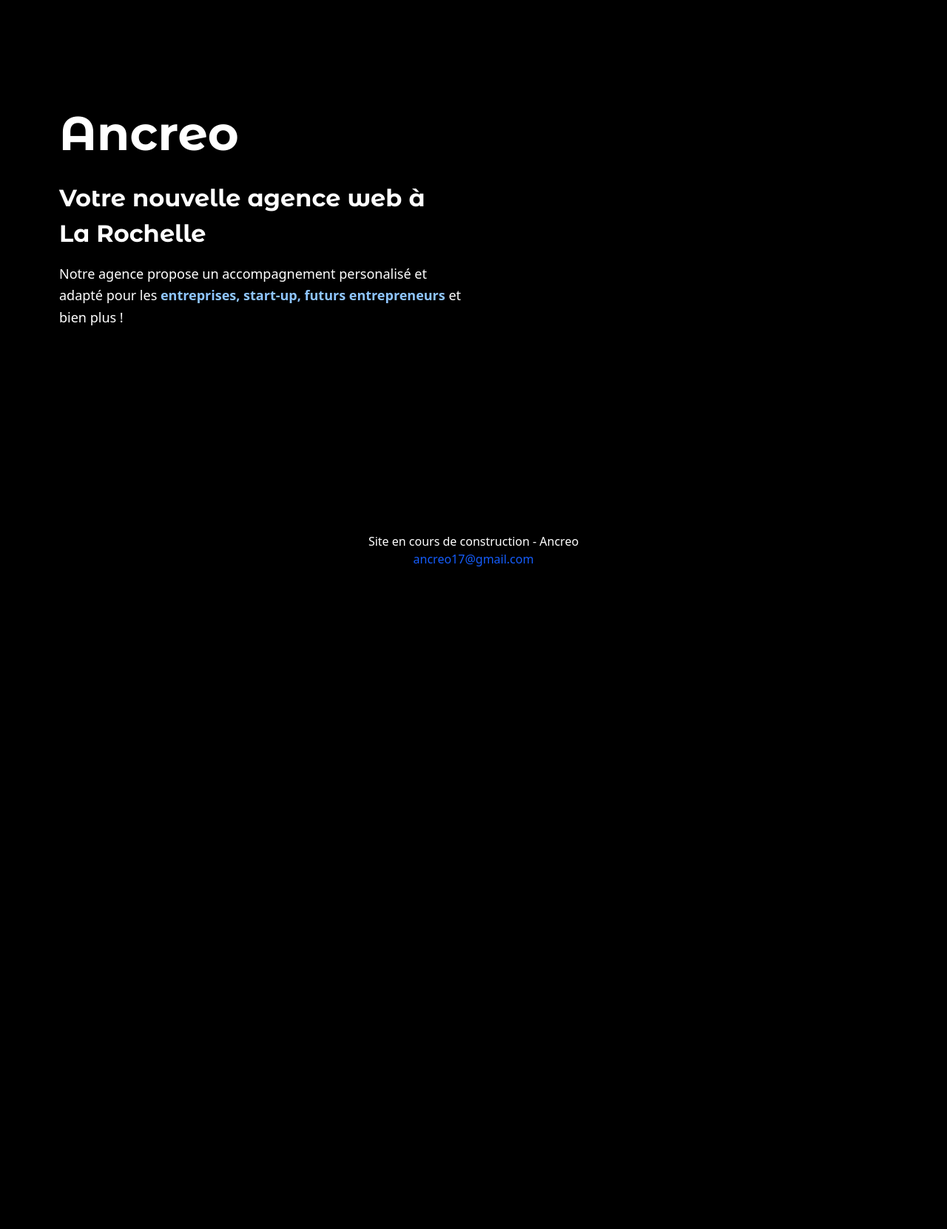
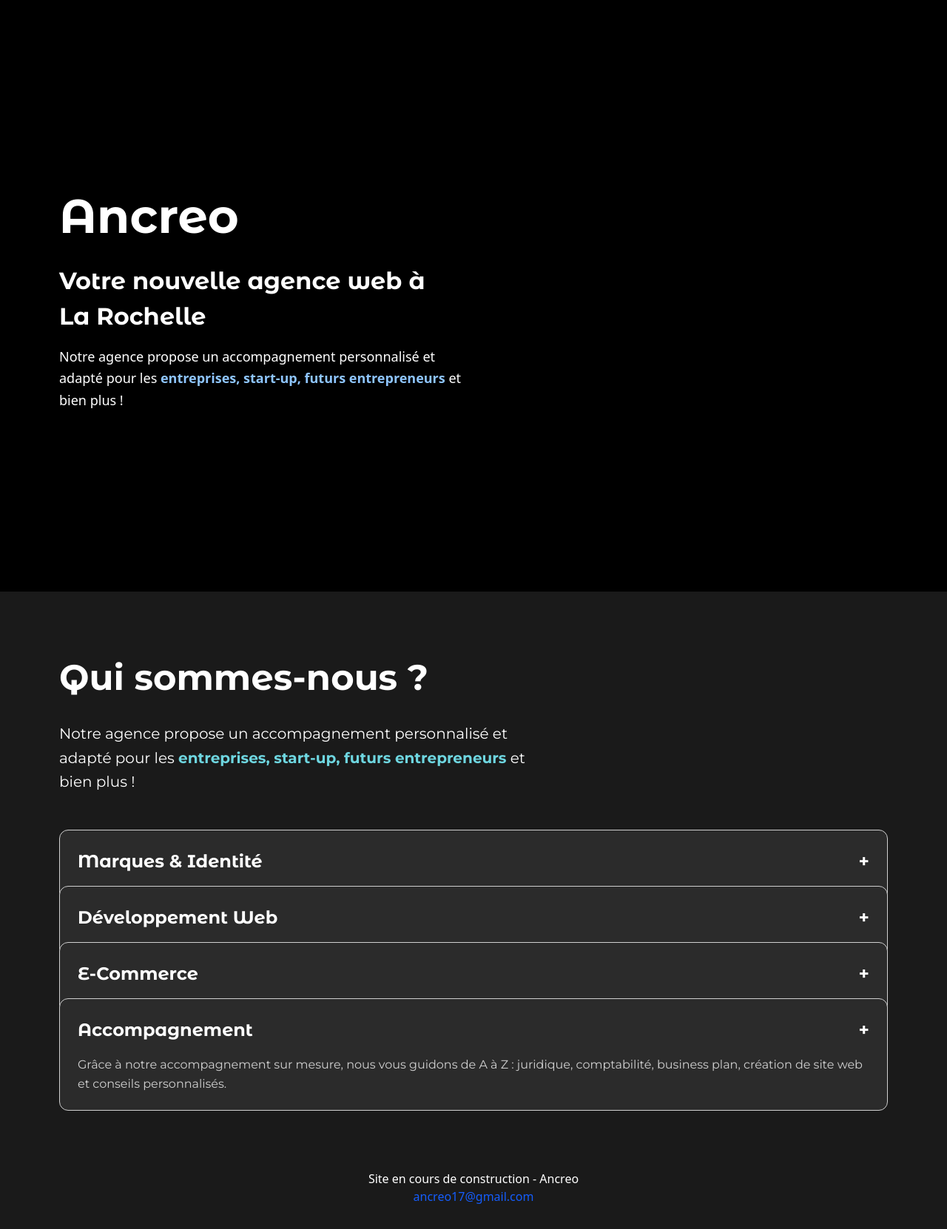
Before and after one commit to AKEFIS/ancreo, a PHP site: page / in a window 1280 px wide. Shown: the whole page at 74% size. Before the commit the page ends 766 px from the top, so only its background shows below. Run offline with PHP 8.4, Linux system fonts and the light colour scheme; style sheets or scripts are compiled from the project's sources; some libraries are stand-ins or nearby versions.

Commit message:
feat: partie qui sommes nous fonctionnelle

```diff
--- a/index.php
+++ b/index.php
@@ -1,11 +1,20 @@
 <!DOCTYPE html>
 <html lang="fr">
+
 <head>
   <meta charset="UTF-8" />
   <meta name="viewport" content="width=device-width, initial-scale=1.0" />
   <title>Ancreo</title>
+
+  <!-- Google Fonts -->
   <link rel="preconnect" href="https://fonts.googleapis.com" />
   <link rel="preconnect" href="https://fonts.gstatic.com" crossorigin />
+  <link rel="stylesheet" href="./src/css/output.css" />
+  <link
+    href="https://fonts.googleapis.com/css2?family=Montserrat+Alternates:wght@100..900&family=Montserrat:wght@100..900&display=swap"
+    rel="stylesheet" />
+
+  <!-- THREE.JS -->
   <script type="importmap">
     {
       "imports": {
@@ -14,28 +23,18 @@
       }
     }
   </script>
-    <script type="module" src="/src/js/hero.js"></script>
-    <link
-      href="https://fonts.googleapis.com/css2?family=Montserrat+Alternates:ital,wght@0,100;0,200;0,300;0,400;0,500;0,600;0,700;0,800;0,900;1,100;1,200;1,300;1,400;1,500;1,600;1,700;1,800;1,900&family=Montserrat:ital,wght@0,100..900;1,100..900&display=swap"
-      rel="stylesheet"
-    />
-    <!-- TAILWIND -->
-    <link rel="stylesheet" href="/src/css/output.css" />
-    <style>
-      #container {
-        position: fixed;
-        top: 0;
-        left: 0;
-        width: 100%;
-        height: 100%;
-        z-index: -1;
-      }
-    </style>
 
-    <!-- REFERENCEMENT -->
-    <meta
-      name="description"
-      content="Ancreo, agence web spécialisée dans l’accompagnement des auto-entrepreneurs : démarches, business plan, conseils, création de sites web, web apps et refontes.">
+  <!-- GSAP -->
+  <script src="https://cdnjs.cloudflare.com/ajax/libs/gsap/3.12.2/gsap.min.js"></script>
+  <script src="https://cdnjs.cloudflare.com/ajax/libs/gsap/3.12.2/ScrollTrigger.min.js"></script>
+
+  <!-- SCRIPTS -->
+  <script type="module" src="./src/js/index/hero.js" defer></script>
+  <script type="module" src="./src/js/index/index.js" defer></script>
+
+  <!-- SEO -->
+  <meta name="description"
+    content="Ancreo, agence web spécialisée dans l’accompagnement des auto-entrepreneurs : démarches, business plan, conseils, création de sites web et web apps.">
 
   <!-- Ajuster les infos   -->
   <!-- <script type="application/ld+json">
@@ -79,19 +78,103 @@
     ]
     </script> -->
 </head>
-  <body class="bg-black h-svh flex">
+
+<body class="bg-black flex flex-col min-h-screen text-white">
+
+  <!-- ASCII ANCRE (à droite via ton script) -->
   <div id="container" class="invisible sm:visible"></div>
 
-    <!-- Contenu à gauche -->
-    <div class="w-full sm:w-1/2 p-4 sm:pl-20 text-white flex flex-col justify-center relative z-10 pb-60">
+  <!-- HERO -->
+  <section class="w-full min-h-screen sm:w-1/2 p-4 sm:pl-20 flex flex-col justify-center">
     <h1 class="title64 mb-4">Ancreo</h1>
     <h2 class="title32 font-bold mb-4">Votre nouvelle agence web à La Rochelle</h2>
-      <p class="text-lg leading-relaxed">Notre agence propose un accompagnement personalisé et adapté pour les <strong class="text-blue-300 font-extrabold">entreprises, start-up, futurs entrepreneurs</strong> et bien plus !</p>
+    <p class="text-lg leading-relaxed">
+      Notre agence propose un accompagnement personnalisé et adapté pour les
+      <strong class="text-blue-300 font-extrabold">entreprises, start-up, futurs entrepreneurs</strong>
+      et bien plus !
+    </p>
+  </section>
+
+  <!-- QUI SOMMES-NOUS -->
+  <section id="qui-sommes-nous" class="px-6 sm:px-20 py-20">
+
+    <h2 class="title48 mb-6">Qui sommes-nous ?</h2>
+
+    <p class="text20 leading-relaxed max-w-2xl mb-12">
+      Notre agence propose un accompagnement personnalisé et adapté pour les
+      <strong class="text-accentuationSombre">entreprises, start-up, futurs entrepreneurs</strong>
+      et bien plus !
+    </p>
+
+    <div id="accordion" class="space-y-4">
+
+      <!-- CARD 1 -->
+      <div class="accordion-item bg-lightBlack border border-gray rounded-xl p-6 cursor-pointer">
+        <h3 class="title24 flex justify-between items-center">
+          Marques & Identité
+          <span class="icon transition-transform duration-300">+</span>
+        </h3>
+        <div class="accordion-content overflow-hidden h-0">
+          <p class="text16 mt-4 text-gray leading-relaxed">
+            Ancreo vous accompagne dans la création d’identité de marque claire, stratégique et évolutive.
+            Votre nom, identité visuelle et stratégie vous suivront dans votre croissance.
+          </p>
+        </div>
       </div>
 
-    <div class="absolute bottom-0 left-0 right-0 text-center text-white pb-8 z-10">
+      <!-- CARD 2 -->
+      <div class="accordion-item bg-lightBlack border border-gray rounded-xl p-6 cursor-pointer">
+        <h3 class="title24 flex justify-between items-center">
+          Développement Web
+          <span class="icon transition-transform duration-300">+</span>
+        </h3>
+        <div class="accordion-content overflow-hidden h-0">
+          <p class="text16 mt-4 text-gray leading-relaxed">
+            Nous donnons vie à vos idées grâce à un code performant, évolutif et maintenable.
+            Sites vitrines, applications sur mesure... notre développement favorise votre croissance.
+          </p>
+        </div>
+      </div>
+
+      <!-- CARD 3 -->
+      <div class="accordion-item bg-lightBlack border border-gray rounded-xl p-6 cursor-pointer">
+        <h3 class="title24 flex justify-between items-center">
+          E-Commerce
+          <span class="icon transition-transform duration-300">+</span>
+        </h3>
+        <div class="accordion-content overflow-hidden h-0">
+          <p class="text16 mt-4 text-gray leading-relaxed">
+            Confiance-nous votre projet e-commerce : optimisation des ventes, intégration ERP, boutique
+            personnalisée… Nous maximisons votre efficacité.
+          </p>
+        </div>
+      </div>
+
+      <!-- CARD 4 -->
+      <div class="accordion-item bg-lightBlack border border-gray rounded-xl p-6 cursor-pointer">
+        <h3 class="title24 flex justify-between items-center">
+          Accompagnement
+          <span class="icon transition-transform duration-300">+</span>
+        </h3>
+        <div class="accordion-content overflow-hidden h-0">
+          <p class="text16 mt-4 text-gray leading-relaxed">
+            Grâce à notre accompagnement sur mesure, nous vous guidons de A à Z : juridique, comptabilité,
+            business plan, création de site web et conseils personnalisés.
+          </p>
+        </div>
+      </div>
+
+    </div>
+
+  </section>
+
+  <!-- FOOTER (toujours en bas) -->
+  <footer class="mt-auto text-center pb-8">
     <h2>Site en cours de construction - Ancreo</h2>
     <h4 class="text-blue-600"><a href="mailto:ancreo17@gmail.com">ancreo17@gmail.com</a></h4>
-    </div>
+  </footer>
+
 </body>
+
+
 </html>
--- /dev/null
+++ b/src/js/index/index.js
@@ -0,0 +1,247 @@
+gsap.registerPlugin(ScrollTrigger);
+
+const items = document.querySelectorAll(".accordion-item");
+const defaultOpen = true;
+let currentSelectedItem = null;
+let currentSelectedIndex = null;
+
+// nouveau drapeau : true quand le bloc est en mode "tout montré"
+let isAccordionExpanded = false;
+
+// rotation de base : afficher un PLUS (0deg)
+const baseRotation = 0;
+
+// Calculer la hauteur maximale de toutes les cards
+let maxOpenHeight = 0;
+
+items.forEach((item, index) => {
+  const content = item.querySelector(".accordion-content");
+  const header = item.querySelector("h3");
+
+  item.style.overflow = "hidden";
+  content.style.overflow = "hidden";
+  content.classList.remove("h-0");
+
+  const itemStyle = getComputedStyle(item);
+  const paddingTop = parseFloat(itemStyle.paddingTop) || 0;
+  const paddingBottom = parseFloat(itemStyle.paddingBottom) || 0;
+  const closedHeight = header.offsetHeight + paddingTop + paddingBottom;
+
+  const contentHeight = content.scrollHeight;
+  const openHeight = closedHeight + contentHeight;
+
+  // Trouver la hauteur maximale
+  if (openHeight > maxOpenHeight) {
+    maxOpenHeight = openHeight;
+  }
+});
+
+// Maintenant appliquer avec la hauteur uniforme
+items.forEach((item, index) => {
+  const content = item.querySelector(".accordion-content");
+  const icon = item.querySelector(".icon");
+  const header = item.querySelector("h3");
+
+  const itemStyle = getComputedStyle(item);
+  const paddingTop = parseFloat(itemStyle.paddingTop) || 0;
+  const paddingBottom = parseFloat(itemStyle.paddingBottom) || 0;
+  const closedHeight = header.offsetHeight + paddingTop + paddingBottom;
+
+  const contentHeight = content.scrollHeight;
+
+  // Superposition modérée
+  if (index > 0) {
+    item.style.marginTop = "-92px";
+  }
+
+  // état initial des hauteurs et icônes
+  if (defaultOpen) {
+    gsap.set(item, { height: maxOpenHeight });
+    gsap.set(content, { height: contentHeight });
+  } else {
+    gsap.set(item, { height: closedHeight });
+    gsap.set(content, { height: 0 });
+  }
+  // icône = PLUS par défaut
+  gsap.set(icon, { rotate: baseRotation });
+
+  item.addEventListener("click", () => {
+    // Si l'accordéon est en mode "tout montré", ignorer les clics
+    if (isAccordionExpanded) return;
+
+    const curContentHeight = content.scrollHeight;
+
+    // Si on clique sur la même card, la désélectionner -> tout revenir à la position de base
+    if (currentSelectedItem === item) {
+      items.forEach((otherItem, otherIndex) => {
+        const otherIcon = otherItem.querySelector(".icon");
+        gsap.to(otherItem, {
+          marginTop: otherIndex > 0 ? "-92px" : 0,
+          opacity: 1,
+          duration: 0.4,
+          ease: "power2.out"
+        });
+        gsap.to(otherIcon, { rotate: baseRotation, duration: 0 });
+      });
+      currentSelectedItem = null;
+      currentSelectedIndex = null;
+      return;
+    }
+
+    // --- rotation immédiate de l'icône cliquée ---
+    gsap.killTweensOf(icon);
+    gsap.to(icon, { rotate: "+=90deg", duration: 0.1, ease: "power2.out" });
+    // -----------------------------------------------
+
+    // Réinitialiser l'opacity et les icônes des AUTRES items (exclut l'item cliqué)
+    items.forEach((otherItem) => {
+      if (otherItem !== item) {
+        const otherIcon = otherItem.querySelector(".icon");
+        gsap.to(otherItem, { opacity: 1, duration: 0.2 });
+        // Revenir à la position de base SEULEMENT si ce n'est pas la card sélectionnée
+        gsap.to(otherIcon, { rotate: baseRotation, duration: 0.2 });
+      }
+    });
+
+    // Réinitialiser TOUTES les positions avant de sélectionner la nouvelle
+    items.forEach((otherItem, otherIndex) => {
+      gsap.to(otherItem, {
+        marginTop: otherIndex > 0 ? "-92px" : 0,
+        duration: 0.3,
+        ease: "power2.out"
+      });
+    });
+
+    // Sélectionner la nouvelle card
+    currentSelectedItem = item;
+    currentSelectedIndex = index;
+
+    // Écarter UNIQUEMENT les cards APRÈS la sélectionnée
+    items.forEach((otherItem, otherIndex) => {
+      const otherIcon = otherItem.querySelector(".icon");
+      if (otherItem !== item) {
+        const spacing = otherIndex > currentSelectedIndex ? (maxOpenHeight - closedHeight) : 0;
+        const extra = otherIndex > currentSelectedIndex ? 6 : 0;
+        gsap.to(otherItem, {
+          marginTop: otherIndex > 0 ? `calc(-92px + ${spacing}px + ${extra}px)` : 0,
+          opacity: 0.6,
+          duration: 0.5,
+          ease: "power2.out"
+        });
+        // Revenir à la position de base
+        gsap.to(otherIcon, { rotate: baseRotation, duration: 0 });
+      } else {
+        gsap.to(otherItem, { opacity: 1, duration: 0.5, ease: "power2.out" });
+      }
+    });
+
+    // Ouvrir la card sélectionnée avec hauteur uniforme
+    item.style.zIndex = 1000;
+    gsap.to(item, {
+      height: maxOpenHeight,
+      duration: 0.55,
+      ease: "power2.out",
+      onComplete: () => {
+        item.style.zIndex = "";
+        ScrollTrigger.refresh();
+      }
+    });
+    gsap.to(content, { height: curContentHeight, duration: 0.5, ease: "power2.out" });
+  });
+
+  gsap.timeline({
+    scrollTrigger: {
+      trigger: item,
+      start: "top 90%",
+      once: true
+    }
+  }).from(item, {
+    y: 60,
+    opacity: 0,
+    duration: 0.5,
+    ease: "power2.out"
+  });
+});
+
+const accordion = document.getElementById('accordion');
+if (accordion) {
+  ScrollTrigger.create({
+    trigger: accordion,
+    start: 'bottom 85%',
+    // quand on descend et que le bloc atteint 85% => montrer toutes les cards
+    onEnter: () => {
+      items.forEach((it, i) => {
+        const c = it.querySelector('.accordion-content');
+        const ic = it.querySelector('.icon');
+
+        // mesurer le contenu actuel
+        const contentH = c.scrollHeight;
+
+        // afficher complètement chaque card (hauteur uniforme)
+        gsap.to(it, { height: maxOpenHeight, duration: 0.45, ease: 'power2.out' });
+        gsap.to(c, { height: contentH, duration: 0.45, ease: 'power2.out' });
+
+        // annuler la superposition pour voir toutes les cards (aligner)
+        gsap.to(it, { marginTop: i > 0 ? '0px' : '0px', duration: 0.45, ease: 'power2.out' });
+
+        // icône en "croix"
+        gsap.to(ic, { rotate: baseRotation + 90, duration: 0.35, ease: 'power2.out' });
+
+        // s'assurer visibilité
+        gsap.to(it, { opacity: 1, duration: 0.25 });
+      });
+
+      // Bloquer les clics pendant l'état "tout montré"
+      isAccordionExpanded = true;
+      items.forEach(it => it.classList.add('pointer-events-none'));
+
+      // marquer qu'aucune card n'est individuellement sélectionnée
+      currentSelectedItem = null;
+      currentSelectedIndex = null;
+    },
+
+    // quand on remonte au-dessus (leaveBack) => restaurer l'état normal
+    onLeaveBack: () => {
+      items.forEach((it, i) => {
+        const c = it.querySelector('.accordion-content');
+        const ic = it.querySelector('.icon');
+        const header = it.querySelector('h3');
+
+        const style = getComputedStyle(it);
+        const padTop = parseFloat(style.paddingTop) || 0;
+        const padBottom = parseFloat(style.paddingBottom) || 0;
+        const closedH = header.offsetHeight + padTop + padBottom;
+
+        // restaurer superposition et hauteur selon defaultOpen
+        gsap.to(it, {
+          height: defaultOpen ? maxOpenHeight : closedH,
+          duration: 0.35,
+          ease: 'power2.out'
+        });
+        gsap.to(c, {
+          height: defaultOpen ? c.scrollHeight : 0,
+          duration: 0.35,
+          ease: 'power2.out'
+        });
+
+        gsap.to(it, {
+          marginTop: i > 0 ? '-92px' : 0,
+          duration: 0.35,
+          ease: 'power2.out'
+        });
+
+        // icône revient en "plus"
+        gsap.to(ic, { rotate: baseRotation, duration: 0.3, ease: 'power2.out' });
+
+        gsap.to(it, { opacity: 1, duration: 0.2 });
+      });
+
+      // réautoriser les clics
+      isAccordionExpanded = false;
+      items.forEach(it => it.classList.remove('pointer-events-none'));
+
+      currentSelectedItem = null;
+      currentSelectedIndex = null;
+    }
+  });
+}
```
Also changed, not shown: src/js/index/hero.js (renamed from src/js/hero.js, +7 -7 lines). Lines whose indentation alone changed are shown as unchanged.
